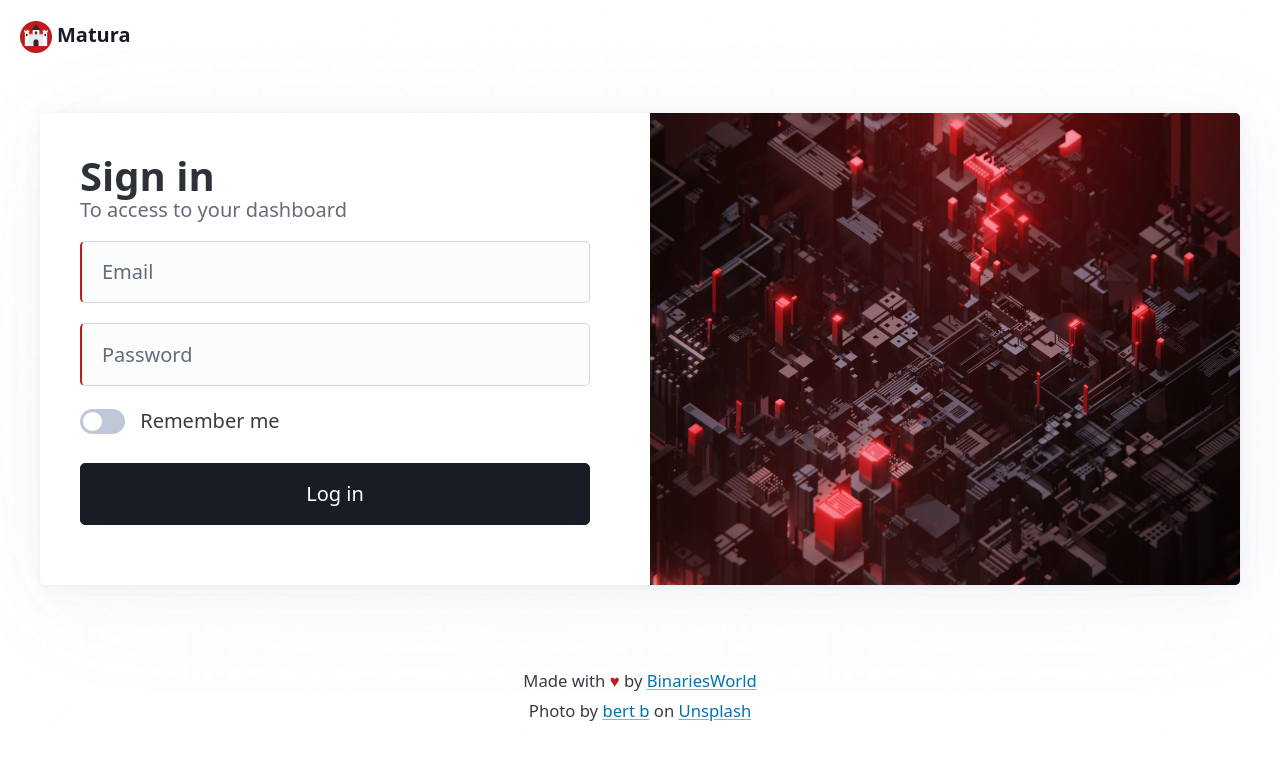
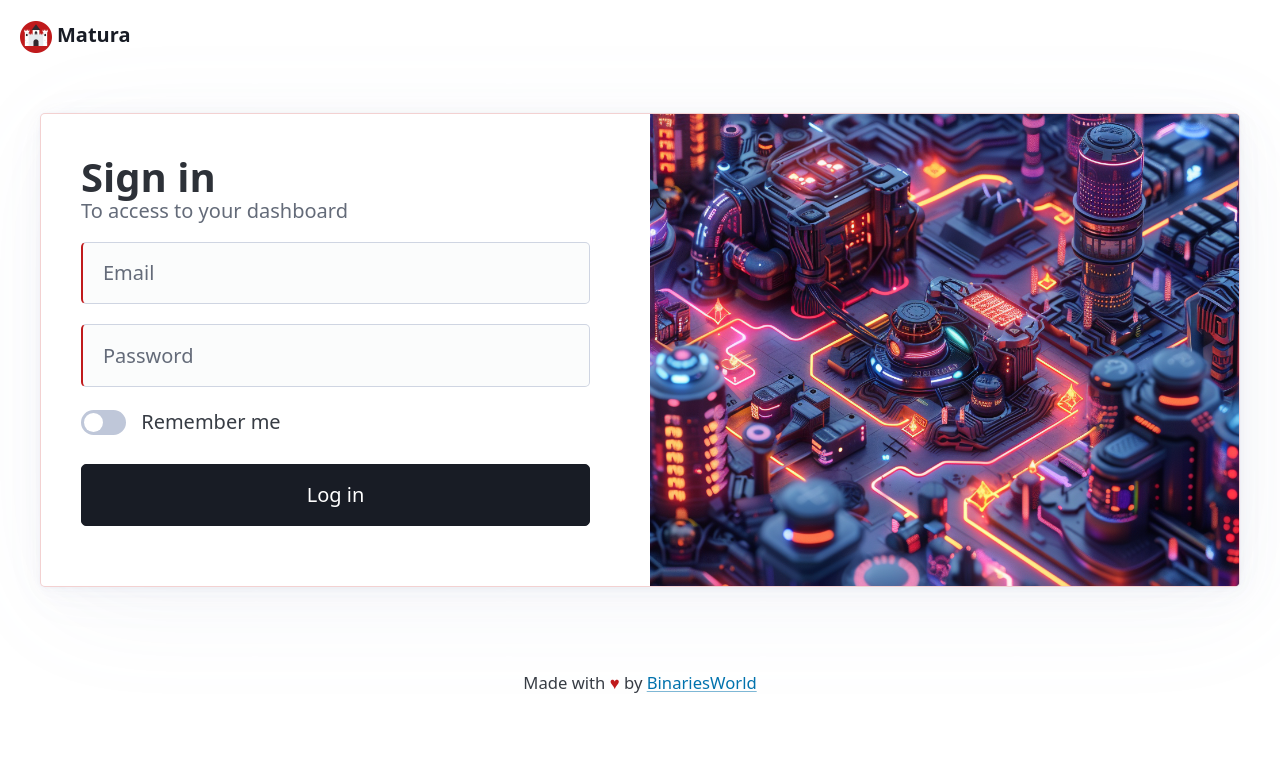
Before and after one commit to DevYourCloud/matura, a Symfony app: template templates/security/login.html.twig in a window 1280 px wide. Shown: the top 760 px of the page. Run offline with Twig, Linux system fonts and the light colour scheme; the template is opened without the code that fills it, so the values that code supplies are empty; style sheets or scripts are compiled from the project's sources; some libraries are stand-ins or nearby versions.

Commit message:
Design improvement

```diff
--- a/assets/styles/app.css
+++ b/assets/styles/app.css
@@ -20,11 +20,11 @@ Color theme : https://colorhunt.co/palette/0000001500503f0071fb2576
 }
 
 
-body {
+/* body {
   background-image: url("../images/background.svg");
   background-size: 50%;
   background-repeat: repeat;
-}
+} */
 
 /* Grid */
 body > main {
@@ -98,7 +98,7 @@ body > main {
   article.login .hero-img {
     display: none;
     background-color: #374956;
-    background-image: url("../images/login-image.jpg");
+    background-image: url("../images/robotic_city.png");
     background-position: center;
     background-size: cover;
 
@@ -118,6 +118,10 @@ body > main {
 
 .text-center {
     text-align: center;
+}
+
+.login {
+  border: 1px solid #c01a1c33;
 }
 
 form .error {
--- a/src/Controller/Admin/ConnectedDeviceCrudController.php
+++ b/src/Controller/Admin/ConnectedDeviceCrudController.php
@@ -58,6 +58,7 @@ class ConnectedDeviceCrudController extends AbstractCrudController
             TextField::new('ip'),
             TextField::new('userAgent'),
             TextField::new('accessCode')->setDisabled()->setRequired(false)->onlyWhenUpdating(),
+            TextField::new('accessCode')->onlyOnDetail(),
             DateTimeField::new('accessCodeGeneratedAt')->setDisabled()->setRequired(false)->onlyWhenUpdating(),
             TextField::new('hash')
                 ->setDisabled(true)
--- a/src/Controller/Admin/DashboardController.php
+++ b/src/Controller/Admin/DashboardController.php
@@ -37,8 +37,8 @@ class DashboardController extends AbstractDashboardController
         $form = $this->createForm(AccessCodeFormType::class);
         $form->handleRequest($request);
         if ($form->isSubmitted() && $form->isValid()) {
-            $accessCode = (string) $form->get(AccessCodeFormType::FIELD_CODE)->getData();
-            $deviceName = (string) $form->get(AccessCodeFormType::FIELD_NAME)->getData();
+            $accessCode = \ltrim(trim((string) $form->get(AccessCodeFormType::FIELD_CODE)->getData()));
+            $deviceName = \ltrim(trim((string) $form->get(AccessCodeFormType::FIELD_NAME)->getData()));
 
             $device = $this->connectedDeviceManager->validateAccessCode($accessCode);
 
@@ -50,7 +50,7 @@ class DashboardController extends AbstractDashboardController
                 $this->em->flush();
                 $this->addFlash('success', 'Device validated');
             } else {
-                $this->addFlash('warning', 'Unable to Device not found');
+                $this->addFlash('warning', 'Device not found');
             }
         }
 
--- a/src/Form/Admin/AccessCodeFormType.php
+++ b/src/Form/Admin/AccessCodeFormType.php
@@ -3,7 +3,6 @@
 namespace App\Form\Admin;
 
 use Symfony\Component\Form\AbstractType;
-use Symfony\Component\Form\Extension\Core\Type\IntegerType;
 use Symfony\Component\Form\Extension\Core\Type\TextType;
 use Symfony\Component\Form\FormBuilderInterface;
 
@@ -15,7 +14,7 @@ class AccessCodeFormType extends AbstractType
     public function buildForm(FormBuilderInterface $builder, array $options): void
     {
         $builder
-            ->add(self::FIELD_CODE, IntegerType::class)
+            ->add(self::FIELD_CODE, TextType::class)
             ->add(self::FIELD_NAME, TextType::class)
         ;
     }
--- a/templates/admin/dashboard.html.twig
+++ b/templates/admin/dashboard.html.twig
@@ -3,8 +3,8 @@
 {% block main %}
     <h1>{{ "app.admin.dashboard.welcome"|trans({":user": user.email}) }}</h1>
     <section class="quick-access pt-4">
-    <div>
-        <div class="w-50">
+    <div class="row">
+        <div class="col-md-4 col-xs-12">
             {% include 'admin/dashboard/access_code_template.html.twig' with {"form": form} only %}
         </div>
     </div>
--- a/templates/base.html.twig
+++ b/templates/base.html.twig
@@ -46,9 +46,6 @@
                     <a class="underline" href="https://binariesworld.com/">BinariesWorld</a>
                 </small>
             </div>
-            <div class="text-center">
-                <small>Photo by <a href="https://unsplash.com/@bertsz?utm_source=unsplash&utm_medium=referral&utm_content=creditCopyText">bert b</a> on <a href="https://unsplash.com/photos/rhNff6hB41s?utm_source=unsplash&utm_medium=referral&utm_content=creditCopyText">Unsplash</a></small>
-            </div>
         </footer>
         <!-- ./ Footer -->
     </body>
```
Also changed, not shown: assets/images/background.svg (deleted), assets/images/login-image.jpg (deleted), assets/images/robotic_city.png (added).
